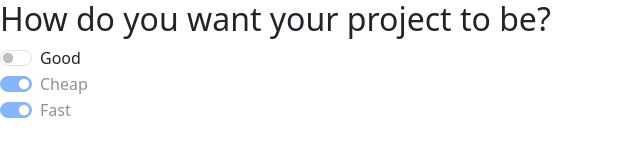
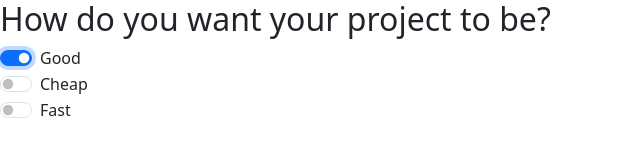
Before and after one commit to acciojob/toggler-js-abhilashvc777, a website: page main.html in a window 1280 px wide. Both pictures are taken after a click on the switch 16 px from the left and 58 px from the top of the page. Shown: the whole page, without its empty margins (0-640 px from the left). Drawn offline with nearby package versions, Linux system fonts and the light colour scheme.

Commit message:
created a submission

```diff
--- a/main.html
+++ b/main.html
@@ -12,15 +12,15 @@
 	<h2>How do you want your project to be?</h2>
 	<div class="toggle-container">
 	<div class="form-check form-switch" id="g1">
-  <input class="form-check-input toggle" id="good" type="checkbox" role="switch" id="flexSwitchCheckChecked" checked>
+  <input class="form-check-input toggle" id="good" type="checkbox" role="switch" id="flexSwitchCheckChecked">
   <span class="form-check-label"  for="flexSwitchCheckChecked">Good</span>
 </div>
 	<div class="form-check form-switch" id="g2">
-  <input class="form-check-input toggle" id="cheap" type="checkbox" role="switch" id="flexSwitchCheckChecked" checked>
+  <input class="form-check-input toggle" id="cheap" type="checkbox" role="switch" id="flexSwitchCheckChecked">
   <span class="form-check-label "  for="flexSwitchCheckChecked">Cheap</span>
 </div>
 	<div class="form-check form-switch" id="g3">
-  <input class="form-check-input toggle" id="fast" type="checkbox" role="switch" id="flexSwitchCheckChecked" checked>
+  <input class="form-check-input toggle" id="fast" type="checkbox" role="switch" id="flexSwitchCheckChecked">
   <span class="form-check-label" for="flexSwitchCheckChecked">Fast</span>
 </div>
 		</div>
--- a/script.js
+++ b/script.js
@@ -5,16 +5,16 @@ const input2 = document.querySelector("#cheap")
 const input3 = document.querySelector("#fast")
 
 div.addEventListener("click",(e)=>{
-	input1.disabled = true
-	input2.disabled = true
-	input3.disabled = true
+	input1.disabled = false
+	input2.disabled = false
+	input3.disabled = false
 	if(input1.checked && input2.checked){
-		input3.disabled = false
+		input3.disabled = true
 	}
 	if(input1.checked && input3.checked){
-		input2.disabled = false
+		input2.disabled = true
 	}
 	if(input2.checked && input3.checked){
-		input1.disabled = false
+		input1.disabled = true
 	}
 })
```
